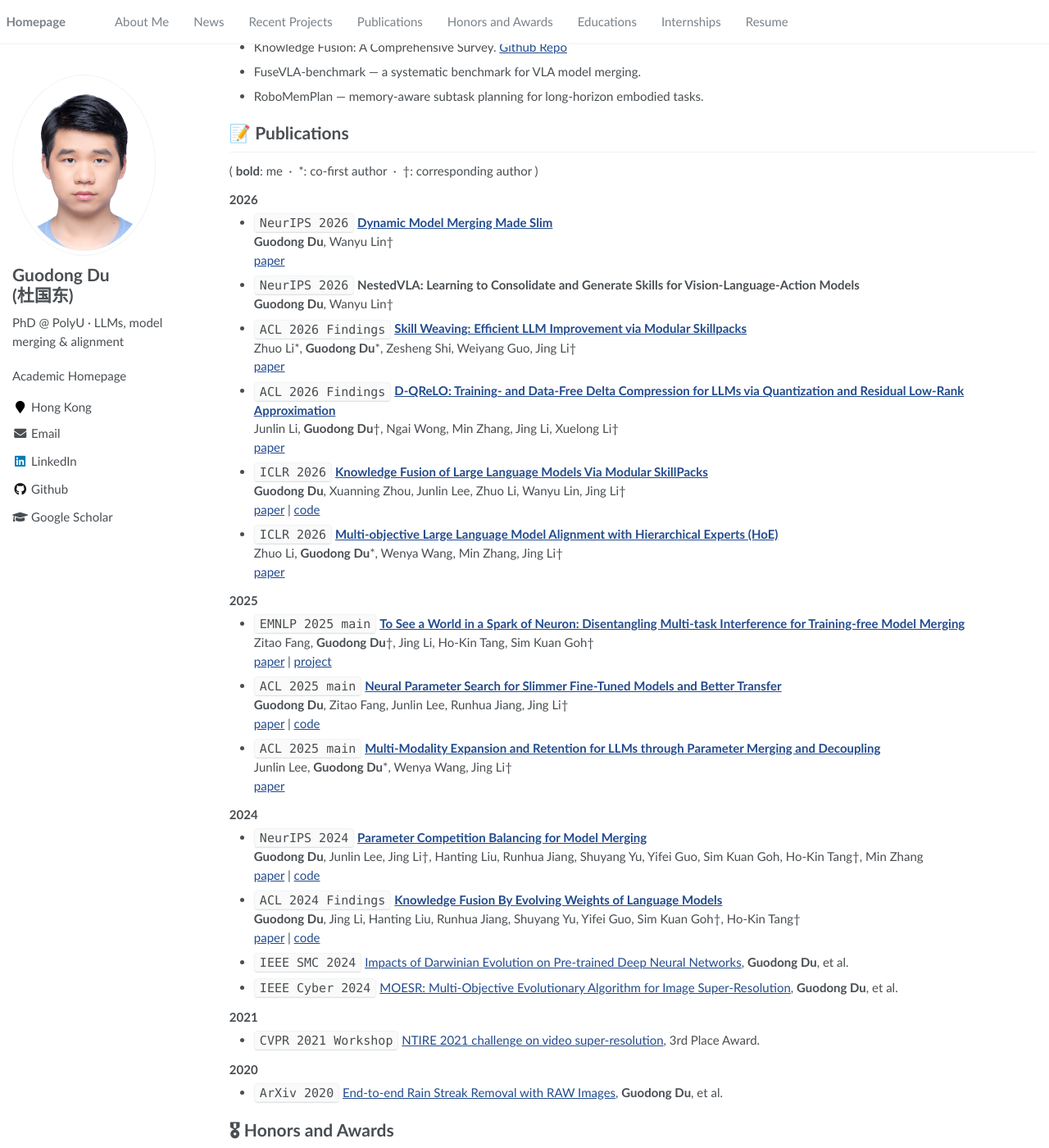
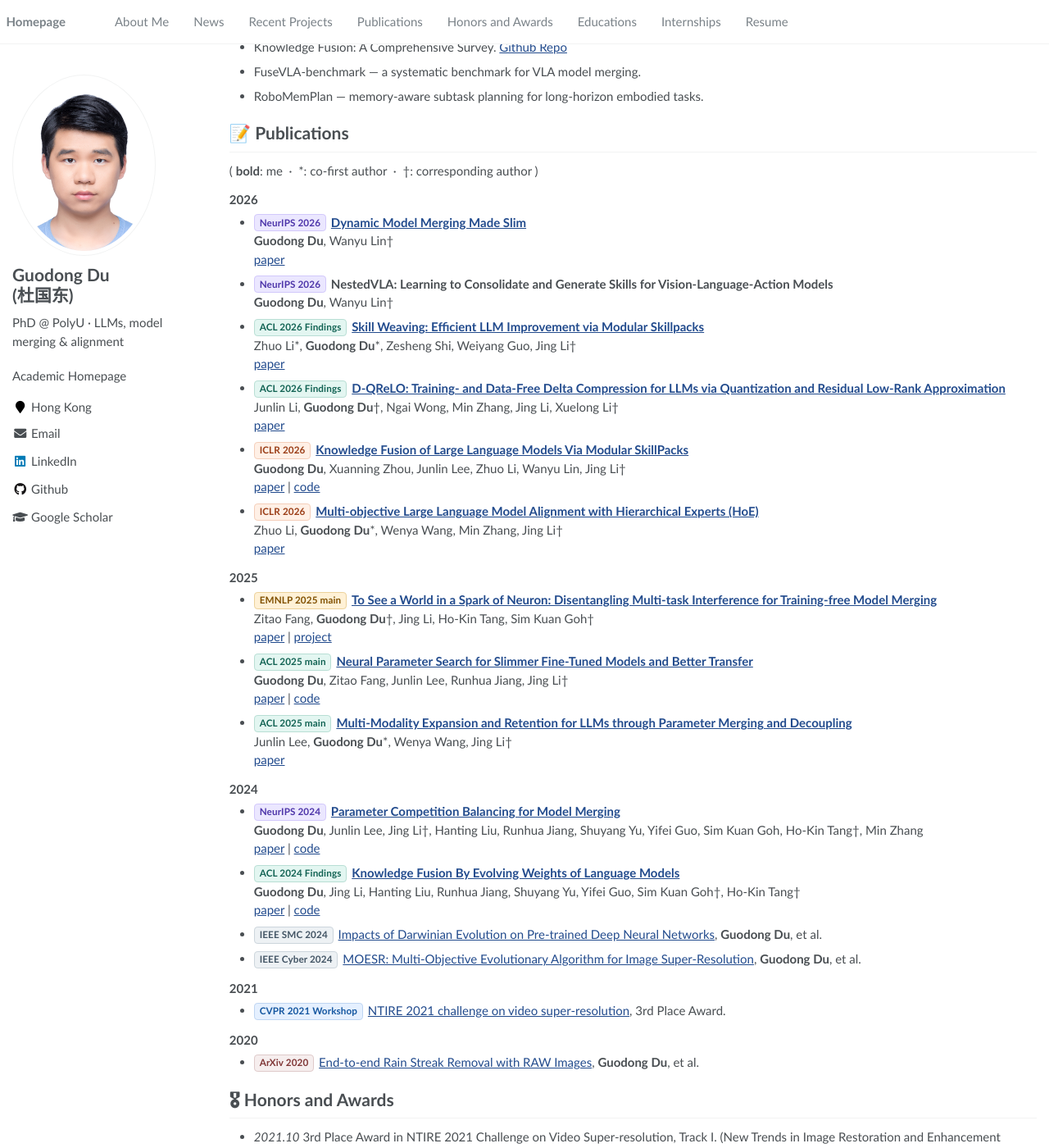
Before and after one commit to duguodong7/duguodong7.github.io, a Jekyll site: the page built from _pages/about.md, in a window 1280 px wide and 1400 px high, scrolled down 564 px. Shown: the whole window at 82% size. Built offline with Jekyll 4.4.1, drawn with Linux system fonts in a browser that asks for light colours.

Commit message:
Add color-coded publication venue tags

```diff
--- a/_pages/about.md
+++ b/_pages/about.md
@@ -48,63 +48,63 @@ My research centers on **large language models** — **model merging & knowledge
 
 ### 2026
 
-- `NeurIPS 2026` [**Dynamic Model Merging Made Slim**](https://arxiv.org/abs/2605.18904) <br>
+- <span class="venue-tag venue-neurips">NeurIPS 2026</span> [**Dynamic Model Merging Made Slim**](https://arxiv.org/abs/2605.18904) <br>
   **Guodong Du**, Wanyu Lin† <br>
   [paper](https://arxiv.org/abs/2605.18904)
 
-- `NeurIPS 2026` **NestedVLA: Learning to Consolidate and Generate Skills for Vision-Language-Action Models** <br>
+- <span class="venue-tag venue-neurips">NeurIPS 2026</span> **NestedVLA: Learning to Consolidate and Generate Skills for Vision-Language-Action Models** <br>
   **Guodong Du**, Wanyu Lin†
 
-- `ACL 2026 Findings` [**Skill Weaving: Efficient LLM Improvement via Modular Skillpacks**](https://arxiv.org/abs/2605.22205) <br>
+- <span class="venue-tag venue-acl">ACL 2026 Findings</span> [**Skill Weaving: Efficient LLM Improvement via Modular Skillpacks**](https://arxiv.org/abs/2605.22205) <br>
   Zhuo Li\*, **Guodong Du**\*, Zesheng Shi, Weiyang Guo, Jing Li† <br>
   [paper](https://arxiv.org/abs/2605.22205)
 
-- `ACL 2026 Findings` [**D-QReLO: Training- and Data-Free Delta Compression for LLMs via Quantization and Residual Low-Rank Approximation**](https://arxiv.org/abs/2604.16940) <br>
+- <span class="venue-tag venue-acl">ACL 2026 Findings</span> [**D-QReLO: Training- and Data-Free Delta Compression for LLMs via Quantization and Residual Low-Rank Approximation**](https://arxiv.org/abs/2604.16940) <br>
   Junlin Li, **Guodong Du**†, Ngai Wong, Min Zhang, Jing Li, Xuelong Li† <br>
   [paper](https://arxiv.org/abs/2604.16940)
 
-- `ICLR 2026` [**Knowledge Fusion of Large Language Models Via Modular SkillPacks**](https://arxiv.org/abs/2505.18502) <br>
+- <span class="venue-tag venue-iclr">ICLR 2026</span> [**Knowledge Fusion of Large Language Models Via Modular SkillPacks**](https://arxiv.org/abs/2505.18502) <br>
   **Guodong Du**, Xuanning Zhou, Junlin Lee, Zhuo Li, Wanyu Lin, Jing Li† <br>
   [paper](https://arxiv.org/abs/2505.18502) | [code](https://github.com/duguodong7/graftllm)
 
-- `ICLR 2026` [**Multi-objective Large Language Model Alignment with Hierarchical Experts (HoE)**](https://arxiv.org/abs/2505.20925) <br>
+- <span class="venue-tag venue-iclr">ICLR 2026</span> [**Multi-objective Large Language Model Alignment with Hierarchical Experts (HoE)**](https://arxiv.org/abs/2505.20925) <br>
   Zhuo Li, **Guodong Du**\*, Wenya Wang, Min Zhang, Jing Li† <br>
   [paper](https://arxiv.org/abs/2505.20925)
 
 ### 2025
 
-- `EMNLP 2025 main` [**To See a World in a Spark of Neuron: Disentangling Multi-task Interference for Training-free Model Merging**](https://arxiv.org/abs/2503.05320) <br>
+- <span class="venue-tag venue-emnlp">EMNLP 2025 main</span> [**To See a World in a Spark of Neuron: Disentangling Multi-task Interference for Training-free Model Merging**](https://arxiv.org/abs/2503.05320) <br>
   Zitao Fang, **Guodong Du**†, Jing Li, Ho-Kin Tang, Sim Kuan Goh† <br>
   [paper](https://arxiv.org/abs/2503.05320) | [project](https://zzzitaofang.github.io/projects/NeuroMerging/)
 
-- `ACL 2025 main` [**Neural Parameter Search for Slimmer Fine-Tuned Models and Better Transfer**](https://arxiv.org/abs/2505.18713) <br>
+- <span class="venue-tag venue-acl">ACL 2025 main</span> [**Neural Parameter Search for Slimmer Fine-Tuned Models and Better Transfer**](https://arxiv.org/abs/2505.18713) <br>
   **Guodong Du**, Zitao Fang, Junlin Lee, Runhua Jiang, Jing Li† <br>
   [paper](https://arxiv.org/abs/2505.18713) | [code](https://github.com/duguodong7/NPS-Pruning)
 
-- `ACL 2025 main` [**Multi-Modality Expansion and Retention for LLMs through Parameter Merging and Decoupling**](https://arxiv.org/abs/2505.17110) <br>
+- <span class="venue-tag venue-acl">ACL 2025 main</span> [**Multi-Modality Expansion and Retention for LLMs through Parameter Merging and Decoupling**](https://arxiv.org/abs/2505.17110) <br>
   Junlin Lee, **Guodong Du**\*, Wenya Wang, Jing Li† <br>
   [paper](https://arxiv.org/abs/2505.17110)
 
 ### 2024
 
-- `NeurIPS 2024` [**Parameter Competition Balancing for Model Merging**](https://arxiv.org/pdf/2410.02396) <br>
+- <span class="venue-tag venue-neurips">NeurIPS 2024</span> [**Parameter Competition Balancing for Model Merging**](https://arxiv.org/pdf/2410.02396) <br>
   **Guodong Du**, Junlin Lee, Jing Li†, Hanting Liu, Runhua Jiang, Shuyang Yu, Yifei Guo, Sim Kuan Goh, Ho-Kin Tang†, Min Zhang <br>
   [paper](https://arxiv.org/pdf/2410.02396) | [code](https://github.com/duguodong7/pcb-merging)
 
-- `ACL 2024 Findings` [**Knowledge Fusion By Evolving Weights of Language Models**](https://arxiv.org/pdf/2406.12208) <br>
+- <span class="venue-tag venue-acl">ACL 2024 Findings</span> [**Knowledge Fusion By Evolving Weights of Language Models**](https://arxiv.org/pdf/2406.12208) <br>
   **Guodong Du**, Jing Li, Hanting Liu, Runhua Jiang, Shuyang Yu, Yifei Guo, Sim Kuan Goh†, Ho-Kin Tang† <br>
   [paper](https://arxiv.org/pdf/2406.12208) | [code](https://github.com/duguodong7/model-evolution)
 
-- `IEEE SMC 2024` [Impacts of Darwinian Evolution on Pre-trained Deep Neural Networks](https://arxiv.org/pdf/2408.05563), **Guodong Du**, et al.
-- `IEEE Cyber 2024` [MOESR: Multi-Objective Evolutionary Algorithm for Image Super-Resolution](https://duguodong7.github.io/), **Guodong Du**, et al.
+- <span class="venue-tag venue-ieee">IEEE SMC 2024</span> [Impacts of Darwinian Evolution on Pre-trained Deep Neural Networks](https://arxiv.org/pdf/2408.05563), **Guodong Du**, et al.
+- <span class="venue-tag venue-ieee">IEEE Cyber 2024</span> [MOESR: Multi-Objective Evolutionary Algorithm for Image Super-Resolution](https://duguodong7.github.io/), **Guodong Du**, et al.
 
 ### 2021
 
-- `CVPR 2021 Workshop` [NTIRE 2021 challenge on video super-resolution](https://openaccess.thecvf.com/content/CVPR2021W/NTIRE/papers/Son_NTIRE_2021_Challenge_on_Video_Super-Resolution_CVPRW_2021_paper.pdf), 3rd Place Award.
+- <span class="venue-tag venue-cvpr">CVPR 2021 Workshop</span> [NTIRE 2021 challenge on video super-resolution](https://openaccess.thecvf.com/content/CVPR2021W/NTIRE/papers/Son_NTIRE_2021_Challenge_on_Video_Super-Resolution_CVPRW_2021_paper.pdf), 3rd Place Award.
 
 ### 2020
 
-- `ArXiv 2020` [End-to-end Rain Streak Removal with RAW Images](https://arxiv.org/abs/2312.13304), **Guodong Du**, et al.
+- <span class="venue-tag venue-arxiv">ArXiv 2020</span> [End-to-end Rain Streak Removal with RAW Images](https://arxiv.org/abs/2312.13304), **Guodong Du**, et al.
 
 
 # 🎖 Honors and Awards
--- a/assets/css/main.scss
+++ b/assets/css/main.scss
@@ -107,3 +107,59 @@ h1:before, .anchor:before {
     background-color: #00369f;
     font-size: .8em;
 }
+
+.venue-tag {
+    display: inline-block;
+    padding: .14em .5em;
+    margin-right: .18em;
+    border: 1px solid transparent;
+    border-radius: .35em;
+    font-size: .78em;
+    font-weight: 700;
+    line-height: 1.35;
+    letter-spacing: .01em;
+    vertical-align: .08em;
+    white-space: nowrap;
+}
+
+.venue-neurips {
+    color: #4d35a9;
+    background: #ebe7ff;
+    border-color: #d2c8fb;
+}
+
+.venue-iclr {
+    color: #9a3d16;
+    background: #fff0e6;
+    border-color: #f4ceb9;
+}
+
+.venue-acl {
+    color: #126354;
+    background: #e3f6f1;
+    border-color: #b8ded4;
+}
+
+.venue-emnlp {
+    color: #805000;
+    background: #fff1d6;
+    border-color: #ecd19a;
+}
+
+.venue-cvpr {
+    color: #1557a0;
+    background: #e5f0ff;
+    border-color: #bed5f2;
+}
+
+.venue-ieee {
+    color: #435565;
+    background: #edf1f4;
+    border-color: #ccd5dc;
+}
+
+.venue-arxiv {
+    color: #803737;
+    background: #f6eeee;
+    border-color: #dfcaca;
+}
```
